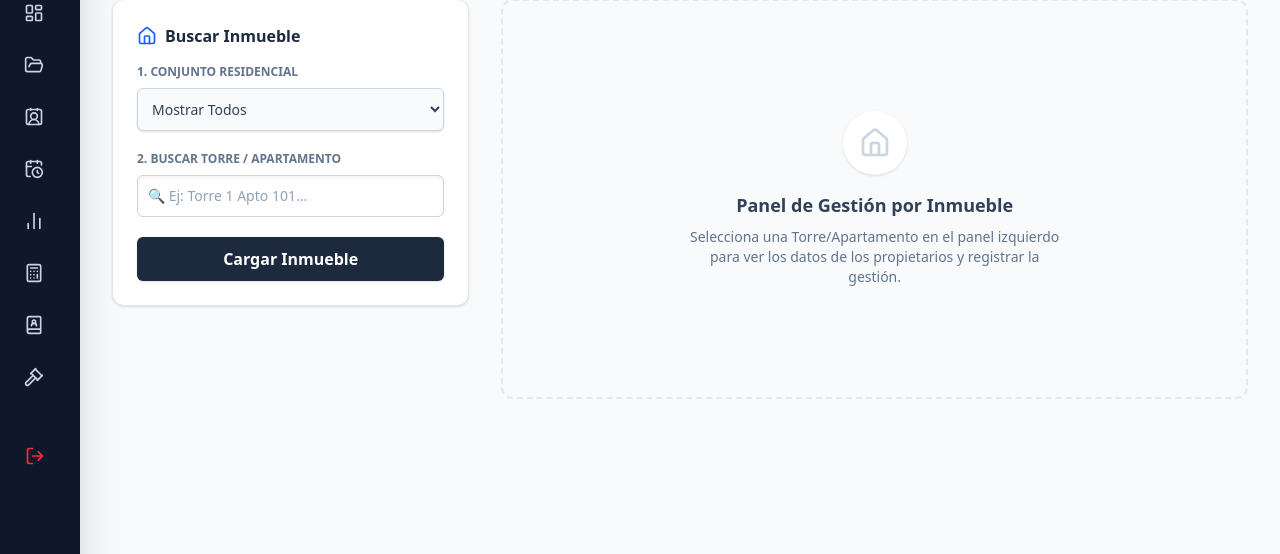
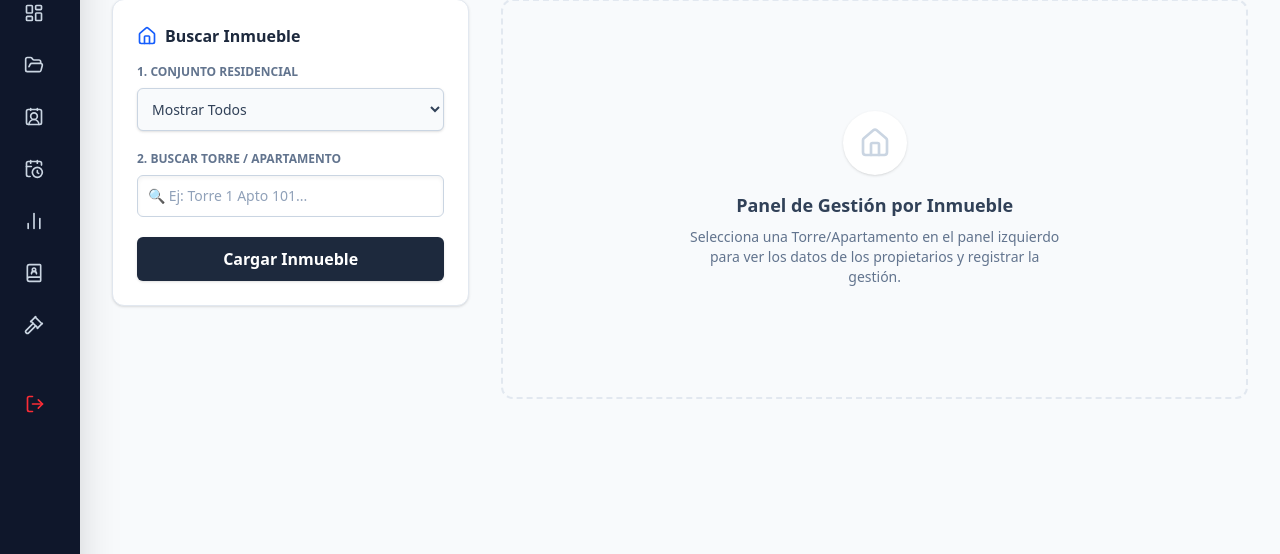
Before and after one commit to ParedesD28/erp-despacho, a Python web app: template templates/crm.html in a window 1280 px wide. Shown: the part 97-651 px from the top of the page. Run offline with Jinja, Linux system fonts and the light colour scheme; the template is opened without the code that fills it, so the values that code supplies are empty.

Commit message:
Update base.html

```diff
--- a/templates/base.html
+++ b/templates/base.html
@@ -52,12 +52,6 @@
             <a href="/informes" class="flex items-center px-3 py-2.5 rounded-lg font-medium transition-colors whitespace-nowrap {% if '/informes' in path %}bg-blue-600 text-white shadow-md{% else %}hover:bg-slate-800 hover:text-white{% endif %}">
                 <i data-lucide="bar-chart-2" class="w-5 h-5 flex-shrink-0"></i>
                 <span class="ml-4 opacity-0 group-hover:opacity-100 transition-opacity duration-300">Informes</span>
-            </a>
-
-            <!-- 6. Liquidador PH -->
-            <a href="/liquidador" class="flex items-center px-3 py-2.5 rounded-lg font-medium transition-colors whitespace-nowrap {% if '/liquidador' in path %}bg-blue-600 text-white shadow-md{% else %}hover:bg-slate-800 hover:text-white{% endif %}">
-                <i data-lucide="calculator" class="w-5 h-5 flex-shrink-0"></i>
-                <span class="ml-4 opacity-0 group-hover:opacity-100 transition-opacity duration-300">Liquidador PH</span>
             </a>
 
             <!-- NUEVO: Directorio -->
```
